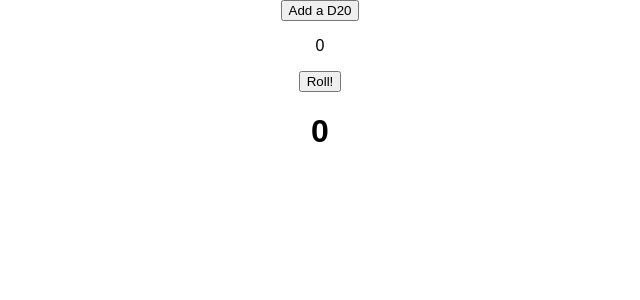
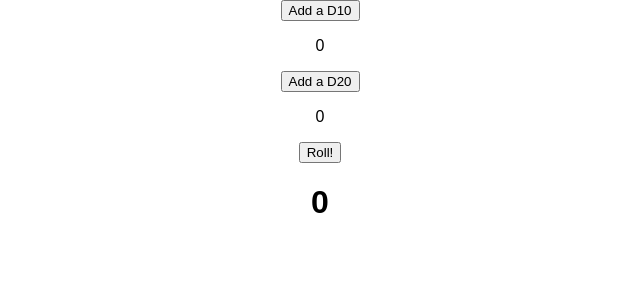
Before and after one commit to dwevins/all-you-need-is-dice, a React (Create React App) app: page / in a window 1280 px wide. Shown: the top 300 px of the page, without its empty margins (320-960 px from the left). Built offline with nearby package versions, Linux system fonts and the light colour scheme.

Commit message:
Add ability to handle multiple dice

```diff
--- a/src/DicePanel.jsx
+++ b/src/DicePanel.jsx
@@ -1,4 +1,5 @@
 import React from 'react';
+import { Object } from 'core-js';
 
 export default class DicePanel extends React.Component {
     constructor(props) {
@@ -17,11 +18,19 @@ export default class DicePanel extends React.Component {
         this.setState({rollData: rollDataCopy});
     }
 
+    renderDie(die) {
+        return (
+            <div className="button-container">
+                <button onClick={ () => this.addDie(die) }>Add a D{ die }</button>
+                <p className="count">{this.state.rollData[die]}</p>
+            </div>
+        )
+    }
+
     render() {
         return (
             <section id="dice-panel">
-                <button onClick={ () => this.addDie(20) }>Add a D20</button>
-                <p className="count">{this.state.rollData[20]}</p>
+                {Object.keys(this.state.rollData).map((die) => this.renderDie(die))}
                 <button onClick={ () => this.props.roll(this.state.rollData) }>Roll!</button>
             </section>
         )
```
Also changed, not shown: src/App.jsx (+0 -7 lines).
